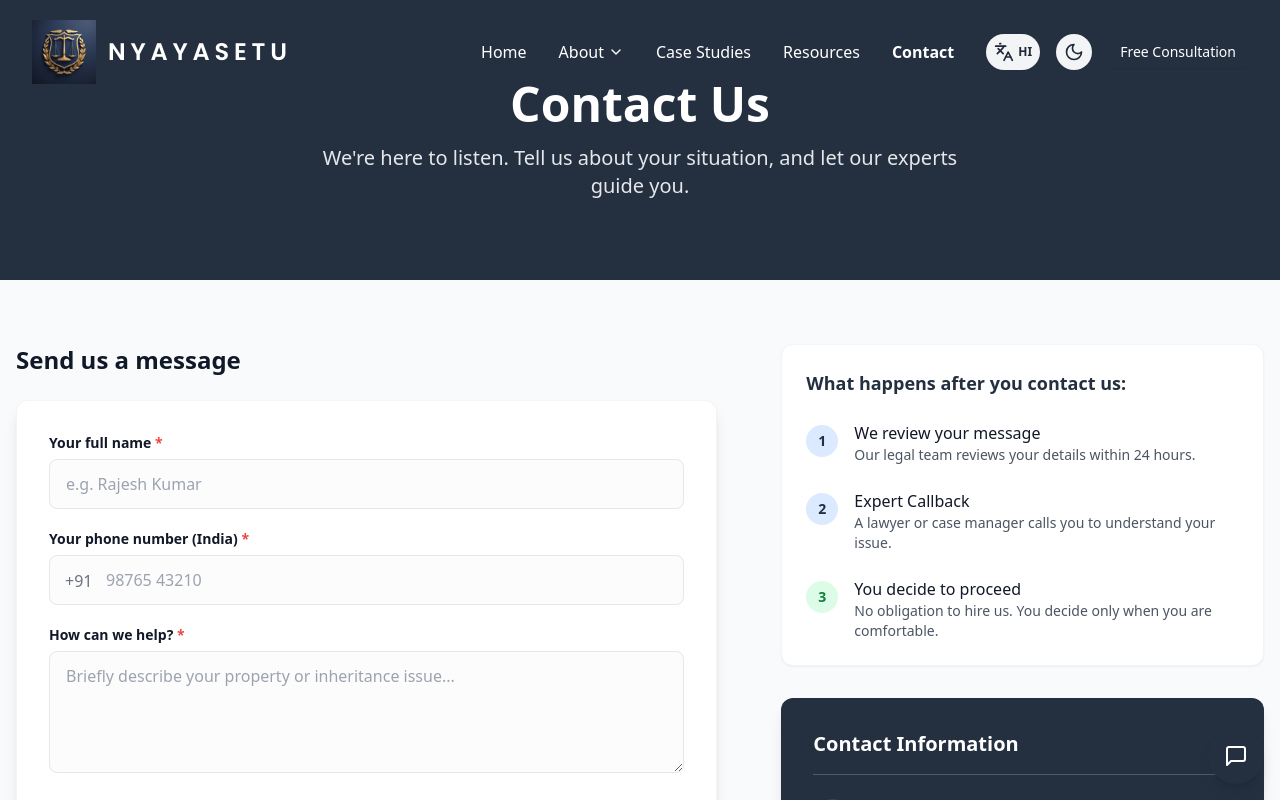
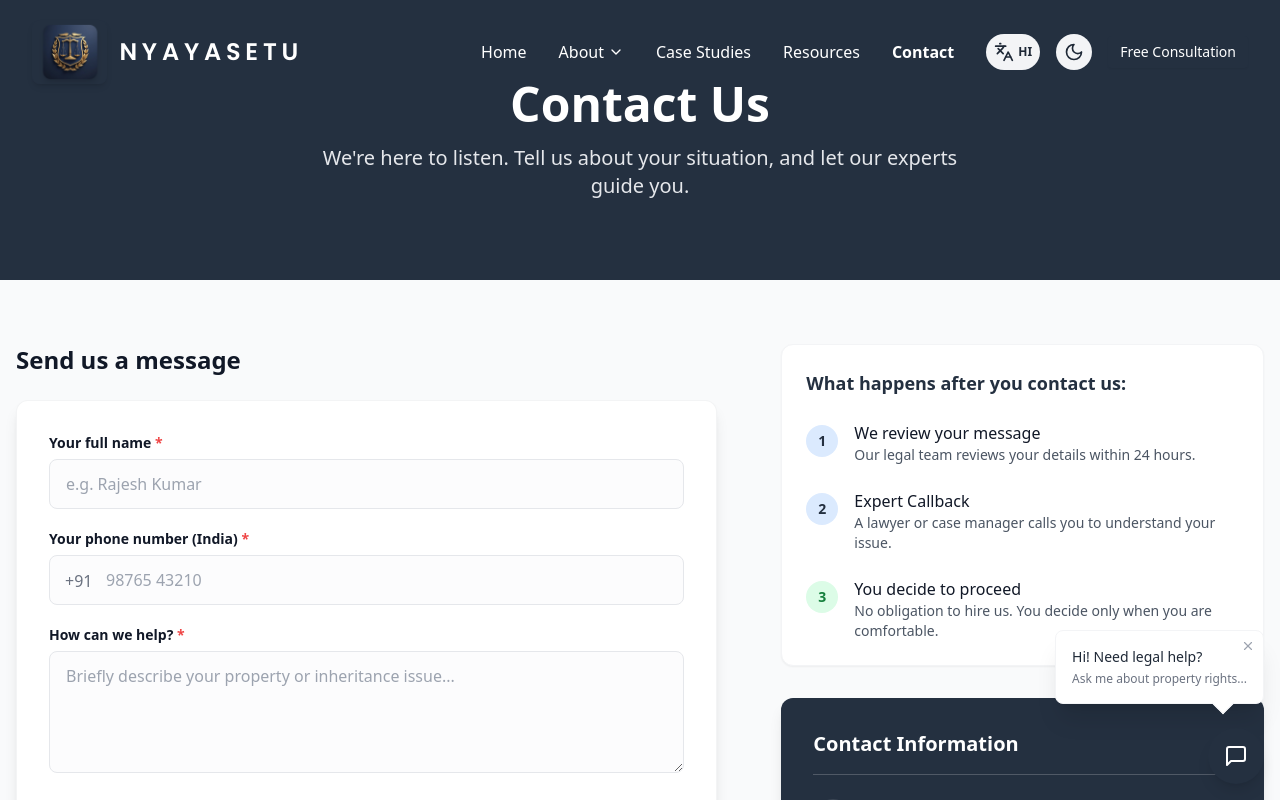
Before and after one commit to prateeksaxena1/nayasetu, a React (Vite) app: page /contact in a window 1280 px wide. Shown: the top 800 px of the page. Built offline with nearby package versions, Linux system fonts and the light colour scheme.

Commit message:
Improved FAQ section, with logo change in naviagtion bar and a chatbot popup

```diff
--- a/src/components/Chat/ChatBot.tsx
+++ b/src/components/Chat/ChatBot.tsx
@@ -19,6 +19,7 @@ interface UserInfo {
 
 const ChatBot: React.FC = () => {
   const [isOpen, setIsOpen] = useState(false);
+  const [showWelcome, setShowWelcome] = useState(false);
   const [messages, setMessages] = useState<Message[]>([]);
   const [inputValue, setInputValue] = useState('');
   const [currentStep, setCurrentStep] = useState<'initial' | 'consultation' | 'questions' | 'userInfo' | 'caseInfo'>('initial');
@@ -36,6 +37,18 @@ const ChatBot: React.FC = () => {
   };
 
   useEffect(() => {
+    // Show welcome bubble after 3 seconds
+    const timer = setTimeout(() => {
+      if (!isOpen) setShowWelcome(true);
+    }, 3000);
+    return () => clearTimeout(timer);
+  }, [isOpen]);
+
+  useEffect(() => {
+    if (isOpen) {
+      setShowWelcome(false);
+    }
+
     if (isOpen && messages.length === 0) {
       const greeting = language === 'hi'
         ? "नमस्ते! मैं न्याय सेतु का कानूनी सहायक हूं। मैं आपकी कैसे मदद कर सकता हूं?\n\n" +
@@ -225,10 +238,32 @@ const ChatBot: React.FC = () => {
   };
 
   return (
-    <div className="fixed bottom-4 right-4 z-50">
+    <div className="fixed bottom-4 right-4 z-50 flex items-end flex-col space-y-4">
+      {/* Welcome Popup Bubble */}
+      {showWelcome && !isOpen && (
+        <div className="animate-fade-in-up bg-white dark:bg-gray-800 text-gray-800 dark:text-gray-100 p-4 rounded-lg shadow-xl max-w-[250px] mb-2 relative border border-gray-100 dark:border-gray-700">
+          <button
+            onClick={(e) => { e.stopPropagation(); setShowWelcome(false); }}
+            className="absolute top-2 right-2 text-gray-400 hover:text-gray-600 dark:hover:text-gray-200"
+          >
+            <X size={14} />
+          </button>
+          <div onClick={() => setIsOpen(true)} className="cursor-pointer">
+            <p className="text-sm font-medium mb-1">
+              {language === 'hi' ? 'नमस्ते! क्या मैं मदद कर सकता हूँ?' : 'Hi! Need legal help?'}
+            </p>
+            <p className="text-xs text-gray-500 dark:text-gray-400">
+              {language === 'hi' ? 'मुझसे पूछें...' : 'Ask me about property rights...'}
+            </p>
+          </div>
+          {/* Tail for bubble */}
+          <div className="absolute -bottom-2 right-12 md:right-8 w-4 h-4 bg-white dark:bg-gray-800 transform rotate-45 border-b border-r border-gray-100 dark:border-gray-700"></div>
+        </div>
+      )}
+
       <button
         onClick={() => setIsOpen(!isOpen)}
-        className="bg-nayaysetu text-white p-3 md:p-4 rounded-full shadow-lg hover:bg-nayaysetu/90 transition-colors"
+        className="bg-nayaysetu text-white p-3 md:p-4 rounded-full shadow-lg hover:bg-nayaysetu/90 transition-colors transform hover:scale-105 active:scale-95"
         aria-label={isOpen ? "Close Chat Assistant" : "Open Chat Assistant"}
         aria-expanded={isOpen}
       >
@@ -236,7 +271,7 @@ const ChatBot: React.FC = () => {
       </button>
 
       {isOpen && (
-        <div className="absolute bottom-16 right-0 w-[calc(100vw-2rem)] sm:w-[350px] md:w-96 bg-white rounded-lg shadow-xl overflow-hidden max-h-[80vh] flex flex-col">
+        <div className="absolute bottom-16 right-0 w-[calc(100vw-2rem)] sm:w-[350px] md:w-96 bg-white rounded-lg shadow-xl overflow-hidden max-h-[80vh] flex flex-col border border-gray-200 dark:border-gray-700">
           <div className="bg-nayaysetu p-3 md:p-4 text-white">
             <h3 className="text-base md:text-lg font-semibold">
               {language === 'hi' ? 'कानूनी सहायक' : 'Legal Assistant'}
--- a/src/components/Layout/Header.tsx
+++ b/src/components/Layout/Header.tsx
@@ -58,13 +58,13 @@ const Header: React.FC = () => {
         <div className="container mx-auto px-4 lg:px-8">
           <div className="flex justify-between items-center">
             {/* Logo */}
-            <Link to="/" className="flex items-center">
+            <Link to="/" className="flex items-center gap-3">
               <img
-                src="/images/logo.jpg"
+                src="/logo.png"
                 alt="Nayaysetu Logo"
-                className="h-16 w-auto"
+                className="h-16 w-auto rounded-lg shadow-md"
               />
-              <span className={`ml-3 font-poppins font-semibold text-2xl tracking-[0.2em] ${isScrolled ? 'text-nayaysetu' : 'text-white'}`}>
+              <span className={`font-poppins font-semibold text-2xl tracking-[0.2em] ${isScrolled ? 'text-nayaysetu' : 'text-white'}`}>
                 NYAYASETU
               </span>
             </Link>
@@ -103,8 +103,8 @@ const Header: React.FC = () => {
                       <Link
                         to={item.link}
                         className={`font-medium transition-colors duration-300 ${isScrolled
-                            ? 'text-nayaysetu hover:text-nayaysetu-gold'
-                            : 'text-white hover:text-nayaysetu-gold'
+                          ? 'text-nayaysetu hover:text-nayaysetu-gold'
+                          : 'text-white hover:text-nayaysetu-gold'
                           } ${location.pathname === item.link ? 'text-nayaysetu-gold font-semibold' : ''}`}
                       >
                         {item.name}
--- a/src/components/UI/FAQAccordion.tsx
+++ b/src/components/UI/FAQAccordion.tsx
@@ -1,5 +1,5 @@
 import React, { useState } from 'react';
-import { ChevronDown, ChevronUp } from 'lucide-react';
+import { ChevronDown } from 'lucide-react';
 import { FAQ } from '../../data/faqs';
 
 interface FAQAccordionProps {
@@ -13,33 +13,53 @@ const FAQAccordion: React.FC<FAQAccordionProps> = ({ faqs }) => {
         setOpenId(openId === id ? null : id);
     };
 
+    // Generate FAQPage Schema for SEO
+    const schemaData = {
+        "@context": "https://schema.org",
+        "@type": "FAQPage",
+        "mainEntity": faqs.map(faq => ({
+            "@type": "Question",
+            "name": faq.question,
+            "acceptedAnswer": {
+                "@type": "Answer",
+                "text": faq.answer
+            }
+        }))
+    };
+
     return (
         <div className="space-y-4 max-w-3xl mx-auto">
-            {faqs.map((faq) => (
+            {/* Inject Schema Markup */}
+            <script
+                type="application/ld+json"
+                dangerouslySetInnerHTML={{ __html: JSON.stringify(schemaData) }}
+            />
+
+            {faqs.map((faq) => {
+                const isOpen = openId === faq.id;
+                return (
                     <div
                         key={faq.id}
-                    className={`border rounded-lg overflow-hidden transition-all duration-200 ${openId === faq.id
+                        className={`border rounded-lg overflow-hidden transition-all duration-300 ${isOpen
                             ? 'bg-white border-nayaysetu/30 shadow-md ring-1 ring-nayaysetu/5'
                             : 'bg-white border-gray-200 hover:border-nayaysetu/20'
                             }`}
                     >
                         <button
                             onClick={() => toggleFAQ(faq.id)}
-                        className="w-full text-left px-6 py-4 flex items-center justify-between focus:outline-none"
-                        aria-expanded={openId === faq.id}
+                            className="w-full text-left px-6 py-4 flex items-center justify-between focus:outline-none group"
+                            aria-expanded={isOpen}
                         >
-                        <span className={`font-semibold text-lg pr-4 ${openId === faq.id ? 'text-nayaysetu' : 'text-gray-800'}`}>
+                            <span className={`font-semibold text-lg pr-4 transition-colors duration-200 ${isOpen ? 'text-nayaysetu' : 'text-gray-800 group-hover:text-nayaysetu/80'}`}>
                                 {faq.question}
                             </span>
-                        {openId === faq.id ? (
-                            <ChevronUp className="w-5 h-5 text-nayaysetu flex-shrink-0" />
-                        ) : (
-                            <ChevronDown className="w-5 h-5 text-gray-400 flex-shrink-0" />
-                        )}
+                            <ChevronDown
+                                className={`w-5 h-5 text-gray-400 transition-transform duration-300 ease-in-out flex-shrink-0 ${isOpen ? 'rotate-180 text-nayaysetu' : ''}`}
+                            />
                         </button>
 
                         <div
-                        className={`transition-all duration-300 ease-in-out ${openId === faq.id ? 'max-h-96 opacity-100' : 'max-h-0 opacity-0'
+                            className={`transition-all duration-500 ease-in-out overflow-hidden ${isOpen ? 'max-h-[1000px] opacity-100' : 'max-h-0 opacity-0'
                                 }`}
                         >
                             <div className="px-6 pb-6 text-gray-600 leading-relaxed border-t border-gray-100 pt-3 mt-1">
@@ -47,7 +67,8 @@ const FAQAccordion: React.FC<FAQAccordionProps> = ({ faqs }) => {
                             </div>
                         </div>
                     </div>
-            ))}
+                );
+            })}
         </div>
     );
 };
```
Also changed, not shown: src/pages/Home.tsx (+36 -13 lines), public/logo.png (added). Lines whose indentation alone changed are shown as unchanged.
